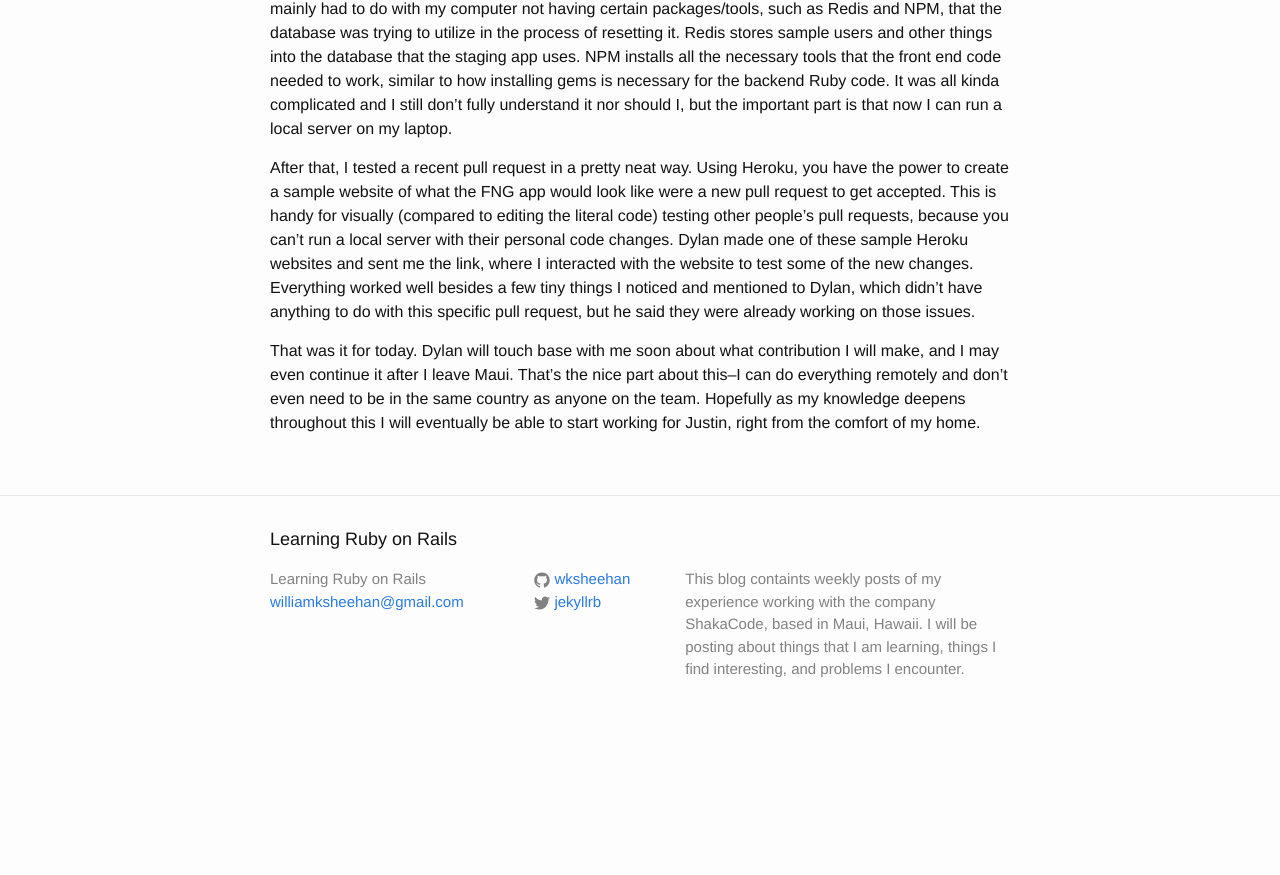
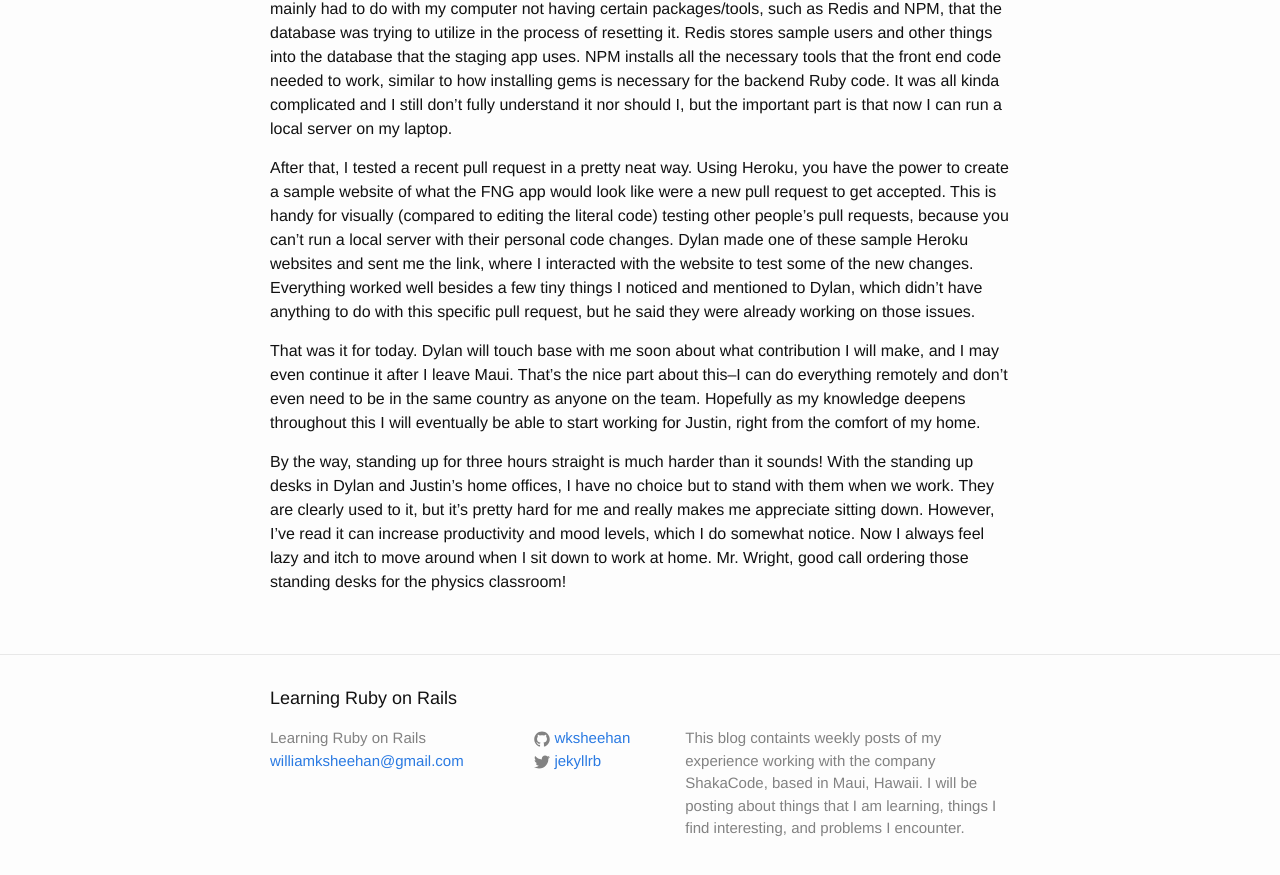
Before and after one commit to wksheehan/wksheehan.github.io, a Jekyll site: the page built from _posts/2016-08-02-fng-repo.markdown, in a window 1280 px wide and 900 px high, scrolled down 578 px. Shown: the top 875 px of the window. Built offline with Jekyll 4.4.1, drawn with Linux system fonts in a browser that asks for light colours; before the commit the page ends 1319 px from its top, so only the background shows below that.

Commit message:
Added standing desk part

```diff
--- a/_posts/2016-08-02-fng-repo.markdown
+++ b/_posts/2016-08-02-fng-repo.markdown
@@ -11,3 +11,5 @@ Luckily I still got to meet with Dylan today, despite him being busy with work.
 After that, I tested a recent pull request in a pretty neat way. Using Heroku, you have the power to create a sample website of what the FNG app would look like were a new pull request to get accepted. This is handy for visually (compared to editing the literal code) testing other people's pull requests, because you can't run a local server with their personal code changes. Dylan made one of these sample Heroku websites and sent me the link, where I interacted with the website to test some of the new changes. Everything worked well besides a few tiny things I noticed and mentioned to Dylan, which didn't have anything to do with this specific pull request, but he said they were already working on those issues.
 
 That was it for today. Dylan will touch base with me soon about what contribution I will make, and I may even continue it after I leave Maui. That's the nice part about this--I can do everything remotely and don't even need to be in the same country as anyone on the team. Hopefully as my knowledge deepens throughout this I will eventually be able to start working for Justin, right from the comfort of my home.
+
+By the way, standing up for three hours straight is much harder than it sounds! With the standing up desks in Dylan and Justin's home offices, I have no choice but to stand with them when we work. They are clearly used to it, but it's pretty hard for me and really makes me appreciate sitting down. However, I've read it can increase productivity and mood levels, which I do somewhat notice. Now I always feel lazy and itch to move around when I sit down to work at home. Mr. Wright, good call ordering those standing desks for the physics classroom!
```
